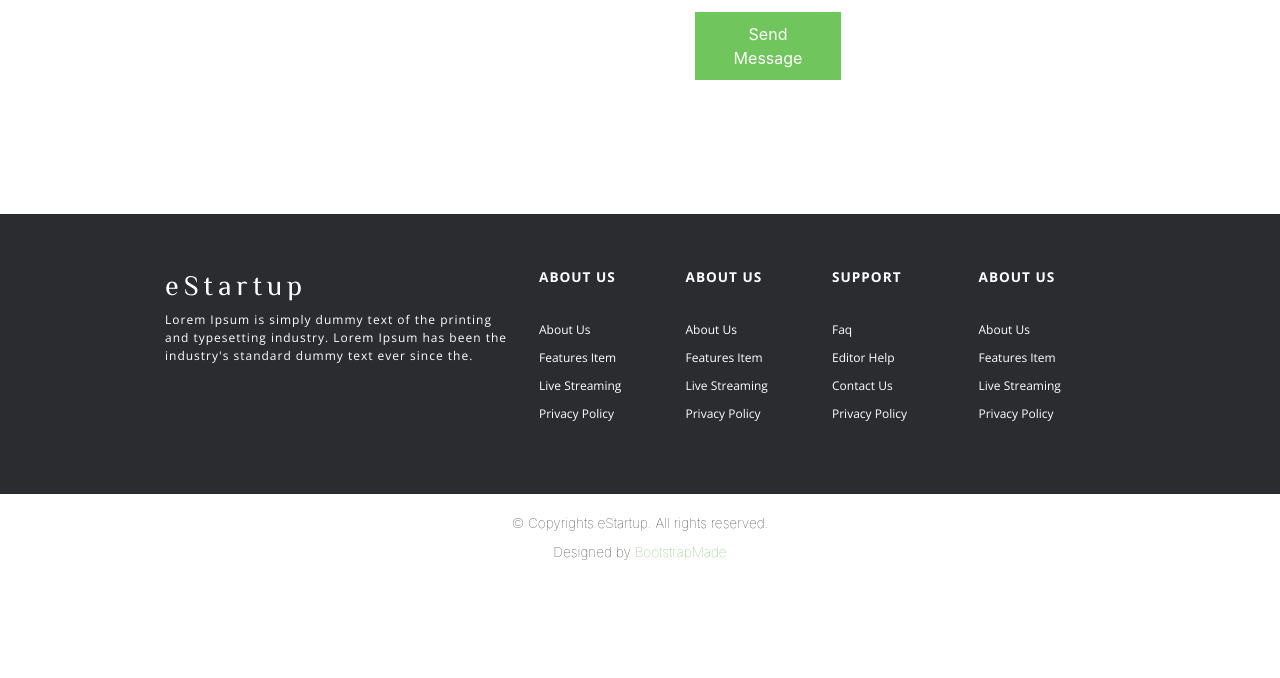
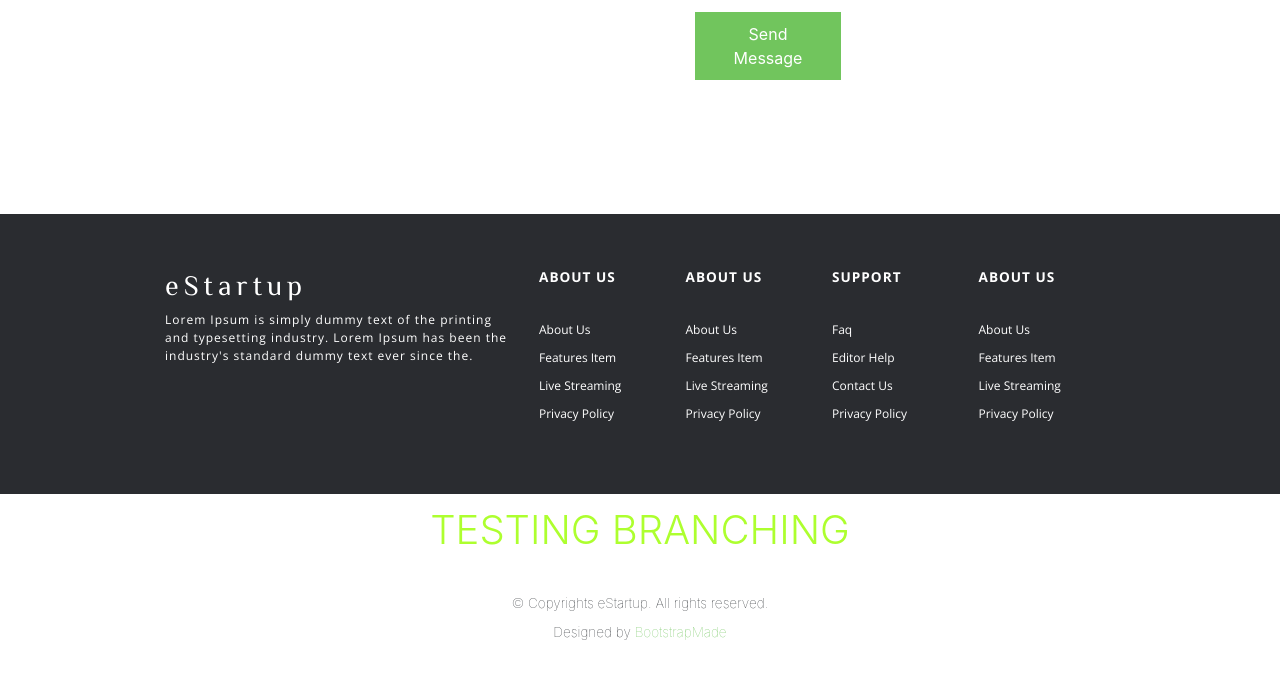
Before and after one commit to gerardopar/bootstrap-etheme, a website built with webpack: page public/index.html in a window 1280 px wide. Shown: the part 8352-9030 px from the top of the page. Before the commit the page ends 8950 px from the top, so only its background shows below. Built offline with nearby package versions, Linux system fonts and the light colour scheme.

Commit message:
testing feature-branch

```diff
--- a/public/index.html
+++ b/public/index.html
@@ -584,6 +584,15 @@
         </div>
     </div>
 
+    <!-- test section -->
+    <div class="test" style="width: 100%">
+        <div class="test__container" style="width: 80%; margin: 0 auto; text-align: center;">
+            <h1 class="test__text" style="padding: 12px 16px; color: greenyellow; font-weight: 300;">
+                TESTING BRANCHING
+            </h1>
+        </div>
+    </div>
+
     <!-- footer section -->
     <footer class="footer">
         <p class="footer__title">&copy; Copyrights eStartup. All rights reserved.</p>
```
